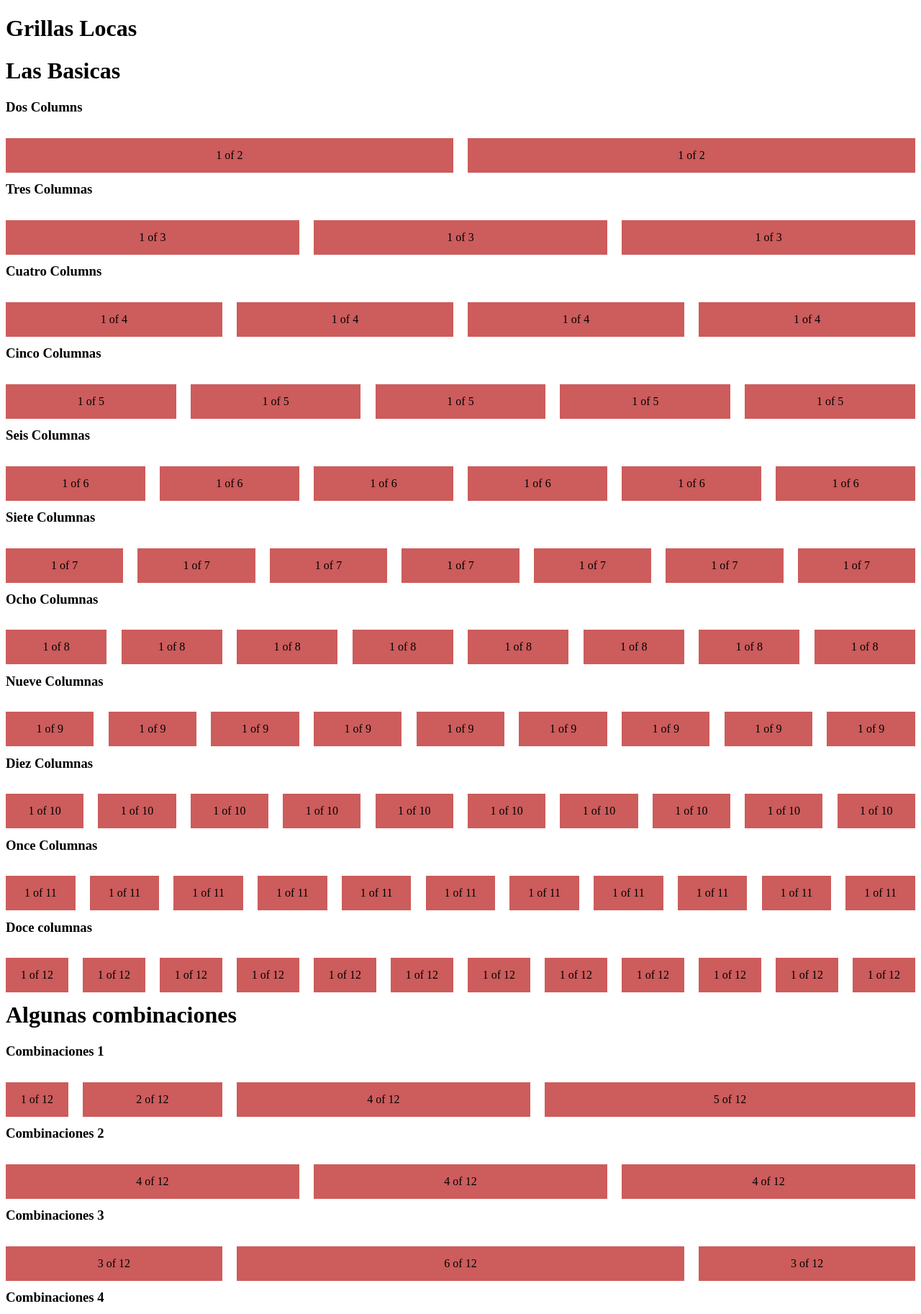
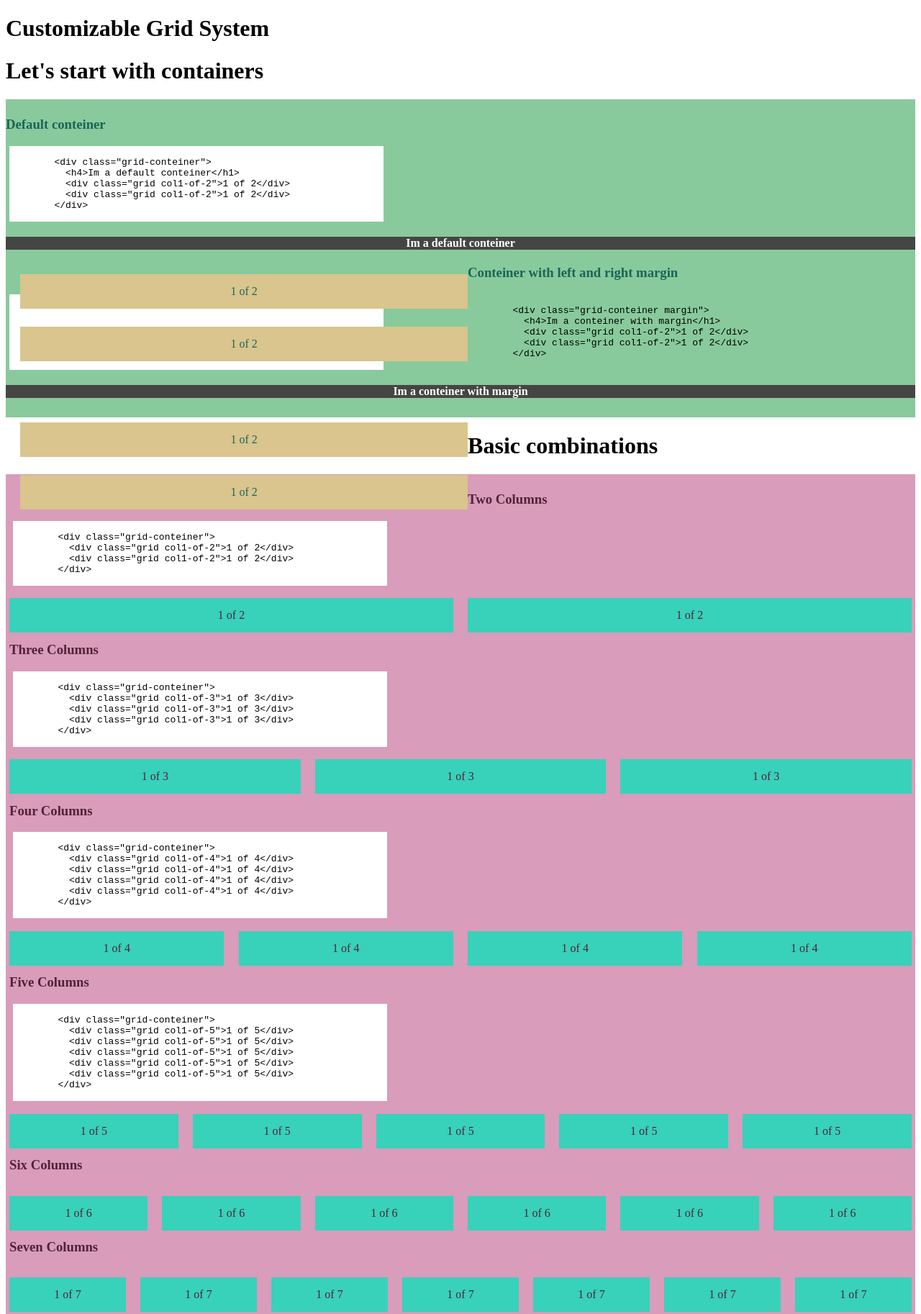
Before and after one commit to pelo8888/customizable-grid-system, a website: page Example.html in a window 1280 px wide. Shown: the top 1826 px of the page at 72% size. Drawn offline with Linux system fonts and the light colour scheme.

Commit message:
Update the example

```diff
--- a/Example.html
+++ b/Example.html
@@ -11,32 +11,158 @@
 </head>
 
 <style>
+  .grid-conteiner {
+    background-color: #464545;
+  }
+
   .grid-conteiner > .grid {
-    background-color: indianred;
+    background-color: #e74c3c;
     padding: 15px 0;
     text-align: center;
+  }
+
+  .section1 {
+    background-color: #88ca9b;
+    padding: 5px 0;
+    color: #1B6459;
+  }
+
+  .section2 {
+    background-color: #D99CBA;
+    padding: 5px;
+    color: #51223A;
+  }
+
+  .section3 {
+    background-color: #1B6459;
+    padding: 5px;
+    color: #30b09d;
+  }
+
+  .section4 {
+    background-color: #587ED1;
+    padding: 5px;
+    color: #323A4A;
+  }
+
+  .section1 .grid {
+    background-color: #D9C58D;
+    padding: 15px 0;
+    text-align: center;
+  }
+
+  .section2 .grid {
+    background-color: #38D1BA;
+    padding: 15px 0;
+    text-align:center;
+  }
+
+  .section3 .grid {
+    background-color: #D9C58D;
+    padding: 15px 0;
+    text-align:center;
+  }
+
+  .section4 .grid {
+    background-color: #38D1BA;
+    padding: 15px 0;
+    text-align:center;
+  }
+
+  .code {
+    max-width: 520px;
+    background-color: #fff;
+    color: #000;
+    margin: 5px;
+  }
+
+  h4 {
+    text-align: center;
+    color: #fff;
   }
 </style>
 
 <body>
-    <div class="header"><h1>Grillas Locas</h1></div>
+    <div class="header"><h1>Customizable Grid System</h1></div>
 
-    <div class="header"><h1>Las Basicas</h1></div>
 
-    <div><h3>Dos Columns</h3></div>
+    <div class="header"><h1>Let's start with containers</h1></div>
+    <section class="section1">
+      <div><h3>Default conteiner</h3></div>
+
+      <xmp class="code">
+        <div class="grid-conteiner">
+          <h4>Im a default conteiner</h1>
+          <div class="grid col1-of-2">1 of 2</div>
+          <div class="grid col1-of-2">1 of 2</div>
+        </div>
+      </xmp>
+
+      <div class="grid-conteiner">
+        <h4>Im a default conteiner</h1>
+        <div class="grid col1-of-2">1 of 2</div>
+        <div class="grid col1-of-2">1 of 2</div>
+      </div>
+
+      <div><h3>Conteiner with left and right margin</h3></div>
+
+      <xmp class="code">
+        <div class="grid-conteiner margin">
+          <h4>Im a conteiner with margin</h1>
+          <div class="grid col1-of-2">1 of 2</div>
+          <div class="grid col1-of-2">1 of 2</div>
+        </div>
+      </xmp>
+
+      <div class="grid-conteiner margin">
+        <h4>Im a conteiner with margin</h1>
+        <div class="grid col1-of-2">1 of 2</div>
+        <div class="grid col1-of-2">1 of 2</div>
+      </div>
+    </section>
+
+    <div class="header"><h1>Basic combinations</h1></div>
+
+    <section class="section2">
+      <div><h3>Two Columns</h3></div>
+      <xmp class="code">
+        <div class="grid-conteiner">
+          <div class="grid col1-of-2">1 of 2</div>
+          <div class="grid col1-of-2">1 of 2</div>
+        </div>
+      </xmp>
+
       <div class="grid-conteiner">
         <div class="grid col1-of-2">1 of 2</div>
         <div class="grid col1-of-2">1 of 2</div>
       </div>
 
-    <div><h3>Tres Columnas</h3></div>
+      <div><h3>Three Columns</h3></div>
+      <xmp class="code">
+        <div class="grid-conteiner">
+          <div class="grid col1-of-3">1 of 3</div>
+          <div class="grid col1-of-3">1 of 3</div>
+          <div class="grid col1-of-3">1 of 3</div>
+        </div>
+      </xmp>
+
       <div class="grid-conteiner">
         <div class="grid col1-of-3">1 of 3</div>
         <div class="grid col1-of-3">1 of 3</div>
         <div class="grid col1-of-3">1 of 3</div>
       </div>
 
-    <div><h3>Cuatro Columns</h3></div>
+      <div><h3>Four Columns</h3></div>
+
+      <xmp class="code">
+        <div class="grid-conteiner">
+          <div class="grid col1-of-4">1 of 4</div>
+          <div class="grid col1-of-4">1 of 4</div>
+          <div class="grid col1-of-4">1 of 4</div>
+          <div class="grid col1-of-4">1 of 4</div>
+        </div>
+      </xmp>
+
       <div class="grid-conteiner">
         <div class="grid col1-of-4">1 of 4</div>
         <div class="grid col1-of-4">1 of 4</div>
@@ -44,7 +170,17 @@
         <div class="grid col1-of-4">1 of 4</div>
       </div>
 
-    <div><h3>Cinco Columnas</h3></div>
+      <div><h3>Five Columns</h3></div>
+      <xmp class="code">
+        <div class="grid-conteiner">
+          <div class="grid col1-of-5">1 of 5</div>
+          <div class="grid col1-of-5">1 of 5</div>
+          <div class="grid col1-of-5">1 of 5</div>
+          <div class="grid col1-of-5">1 of 5</div>
+          <div class="grid col1-of-5">1 of 5</div>
+        </div>
+      </xmp>
+
       <div class="grid-conteiner">
         <div class="grid col1-of-5">1 of 5</div>
         <div class="grid col1-of-5">1 of 5</div>
@@ -53,7 +189,7 @@
         <div class="grid col1-of-5">1 of 5</div>
       </div>
 
-    <div><h3>Seis Columnas</h3></div>
+      <div><h3>Six Columns</h3></div>
       <div class="grid-conteiner">
         <div class="grid col1-of-6">1 of 6</div>
         <div class="grid col1-of-6">1 of 6</div>
@@ -63,7 +199,7 @@
         <div class="grid col1-of-6">1 of 6</div>
       </div>
 
-    <div><h3>Siete Columnas</h3></div>
+      <div><h3>Seven Columns</h3></div>
       <div class="grid-conteiner">
         <div class="grid col1-of-7">1 of 7</div>
         <div class="grid col1-of-7">1 of 7</div>
@@ -74,7 +210,7 @@
         <div class="grid col1-of-7">1 of 7</div>
       </div>
 
-    <div><h3>Ocho Columnas</h3></div>
+      <div><h3>Eight Columns</h3></div>
       <div class="grid-conteiner">
         <div class="grid col1-of-8">1 of 8</div>
         <div class="grid col1-of-8">1 of 8</div>
@@ -86,7 +222,7 @@
         <div class="grid col1-of-8">1 of 8</div>
       </div>
 
-    <div><h3>Nueve Columnas</h3></div>
+      <div><h3>Nine Columns</h3></div>
       <div class="grid-conteiner">
         <div class="grid col1-of-9">1 of 9</div>
         <div class="grid col1-of-9">1 of 9</div>
@@ -99,7 +235,7 @@
         <div class="grid col1-of-9">1 of 9</div>
       </div>
 
-    <div><h3>Diez Columnas</h3></div>
+      <div><h3>Ten Columns</h3></div>
       <div class="grid-conteiner">
         <div class="grid col1-of-10">1 of 10</div>
         <div class="grid col1-of-10">1 of 10</div>
@@ -113,7 +249,7 @@
         <div class="grid col1-of-10">1 of 10</div>
       </div>
 
-    <div><h3>Once Columnas</h3></div>
+      <div><h3>Eleven Columns</h3></div>
       <div class="grid-conteiner">
         <div class="grid col1-of-11">1 of 11</div>
         <div class="grid col1-of-11">1 of 11</div>
@@ -128,7 +264,7 @@
         <div class="grid col1-of-11">1 of 11</div>
       </div>
 
-    <div><h3>Doce columnas</h3></div>
+      <div><h3>Twelve columns</h3></div>
       <div class="grid-conteiner">
         <div class="grid col1-of-12">1 of 12</div>
         <div class="grid col1-of-12">1 of 12</div>
@@ -143,9 +279,11 @@
         <div class="grid col1-of-12">1 of 12</div>
         <div class="grid col1-of-12">1 of 12</div>
       </div>
+    </section>
 
-    <div class="header"><h1>Algunas combinaciones</h1></div>
+    <div class="header"><h1>Some combinations...</h1></div>
 
+    <section class="section3">
       <div><h3>Combinaciones 1</h3></div>
       <div class="grid-conteiner">
         <div class="grid col1-of-12">1 of 12</div>
@@ -183,6 +321,64 @@
         <div class="grid col3-of-12">3 of 12</div>
         <div class="grid col2-of-12">2 of 12</div>
       </div>
+    </section>
 
+    <div class="header"><h1>Media Queries</h1></div>
+
+    <section class="section4">
+      <div><h2>In this example the breakpoint is set to 600px</h3></div>
+      <div><h3>Five columns whith 'mq-small' (3 columns)</h3></div>
+
+      <xmp class="code">
+        <div class="grid-conteiner">
+          <div class="grid col1-of-5 mq-small">1 of 5</div>
+          <div class="grid col1-of-5 mq-small">1 of 5</div>
+          <div class="grid col1-of-5 mq-small">1 of 5</div>
+          <div class="grid col1-of-5 mq-small">1 of 5</div>
+          <div class="grid col1-of-5 mq-small">1 of 5</div>
+        </div>
+      </xmp>
+
+      <div class="grid-conteiner">
+        <div class="grid col1-of-5 mq-small">1 of 5</div>
+        <div class="grid col1-of-5 mq-small">1 of 5</div>
+        <div class="grid col1-of-5 mq-small">1 of 5</div>
+        <div class="grid col1-of-5 mq-small">1 of 5</div>
+        <div class="grid col1-of-5 mq-small">1 of 5</div>
+      </div>
+
+      <div><h3>Three columns with 'mq-medium' (2 columns)</h3></div>
+
+      <xmp class="code">
+        <div class="grid-conteiner">
+          <div class="grid col1-of-3 mq-medium">1-of-3</div>
+          <div class="grid col1-of-3 mq-medium">1-of-3</div>
+          <div class="grid col1-of-3 mq-medium">1-of-3</div>
+        </div>
+      </xmp>
+
+      <div class="grid-conteiner">
+        <div class="grid col1-of-3 mq-medium">1-of-3</div>
+        <div class="grid col1-of-3 mq-medium">1-of-3</div>
+        <div class="grid col1-of-3 mq-medium">1-of-3</div>
+      </div>
+
+      <div><h3>Four columns with 'mq-big' (1 column)</h3></div>
+      <xmp class="code">
+        <div class="grid-conteiner">
+          <div class="grid col1-of-4 mq-big">1 of 4</div>
+          <div class="grid col1-of-4 mq-big">1 of 4</div>
+          <div class="grid col1-of-4 mq-big">1 of 4</div>
+          <div class="grid col1-of-4 mq-big">1 of 4</div>
+        </div>
+      </xmp>
+
+      <div class="grid-conteiner">
+        <div class="grid col1-of-4 mq-big">1 of 4</div>
+        <div class="grid col1-of-4 mq-big">1 of 4</div>
+        <div class="grid col1-of-4 mq-big">1 of 4</div>
+        <div class="grid col1-of-4 mq-big">1 of 4</div>
+      </div>
+    </section>
 </body>
 </html>
```
Lines whose indentation alone changed are shown as unchanged.
